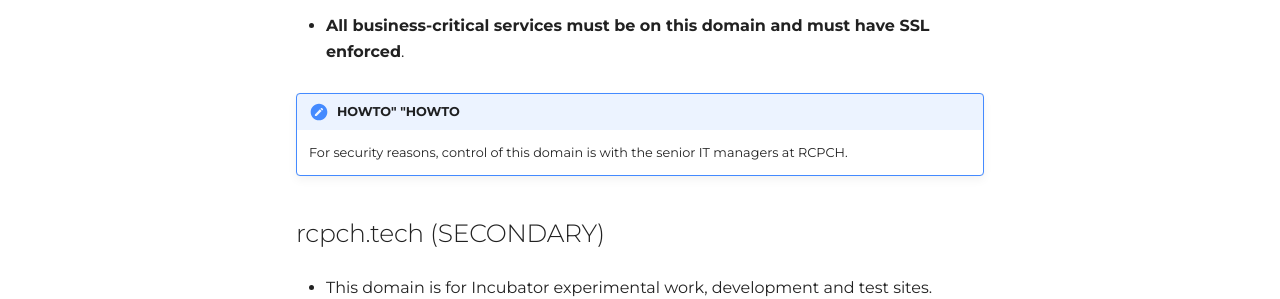
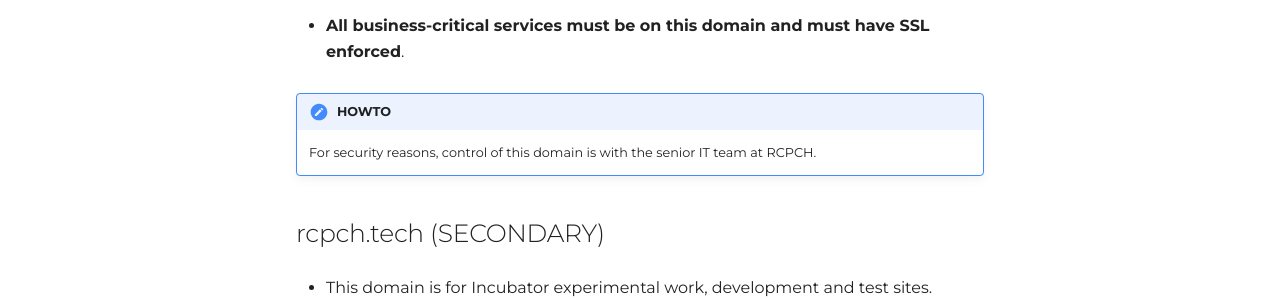
Before and after one commit to rcpch/playbook.rcpch.tech, an MkDocs documentation site: the page built from docs/domain-names.md, in a window 1280 px wide and 1206 px high. Shown: the part 358-657 px from the top of the window. Built offline with MkDocs 1.6.1 and Material for MkDocs 9.7.7, drawn with Linux system fonts in a browser that asks for light colours; comment, search, counter and statistics services are not loaded.

Commit message:
fixes error in HOWTO

```diff
--- a/docs/domain-names.md
+++ b/docs/domain-names.md
@@ -6,8 +6,8 @@
 
 * **All business-critical services must be on this domain and must have SSL enforced**.
 
-!!! notice "HOWTO" "HOWTO"
-    For security reasons, control of this domain is with the senior IT managers at RCPCH.
+!!! notice "HOWTO"
+    For security reasons, control of this domain is with the senior IT team at RCPCH.
 
 ## rcpch.tech (SECONDARY)
 
```
